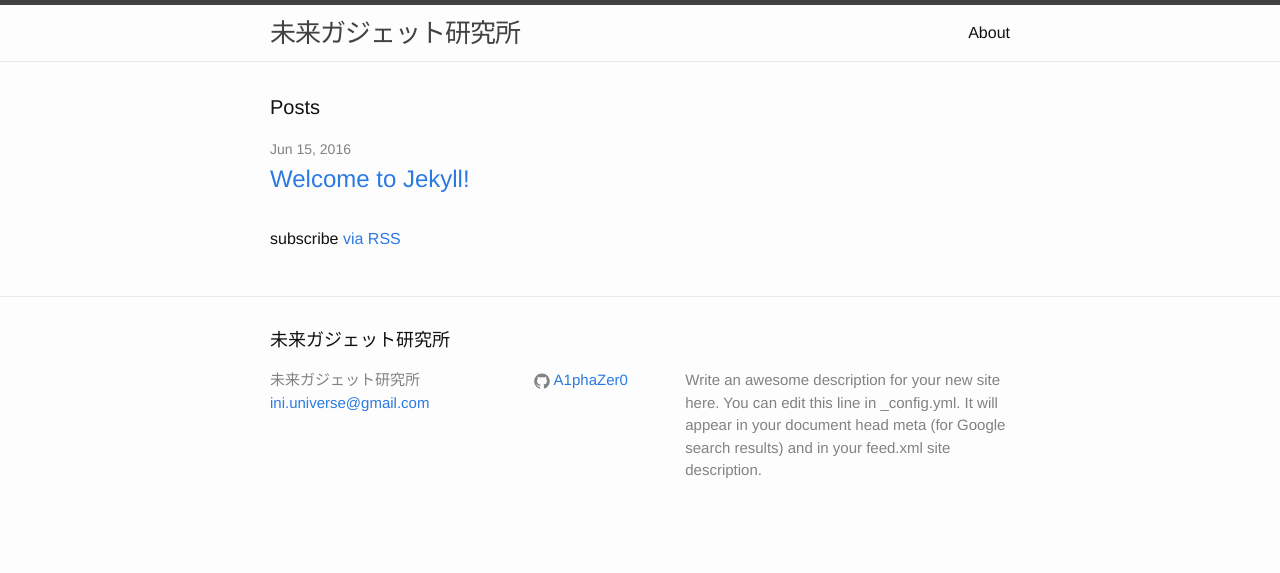
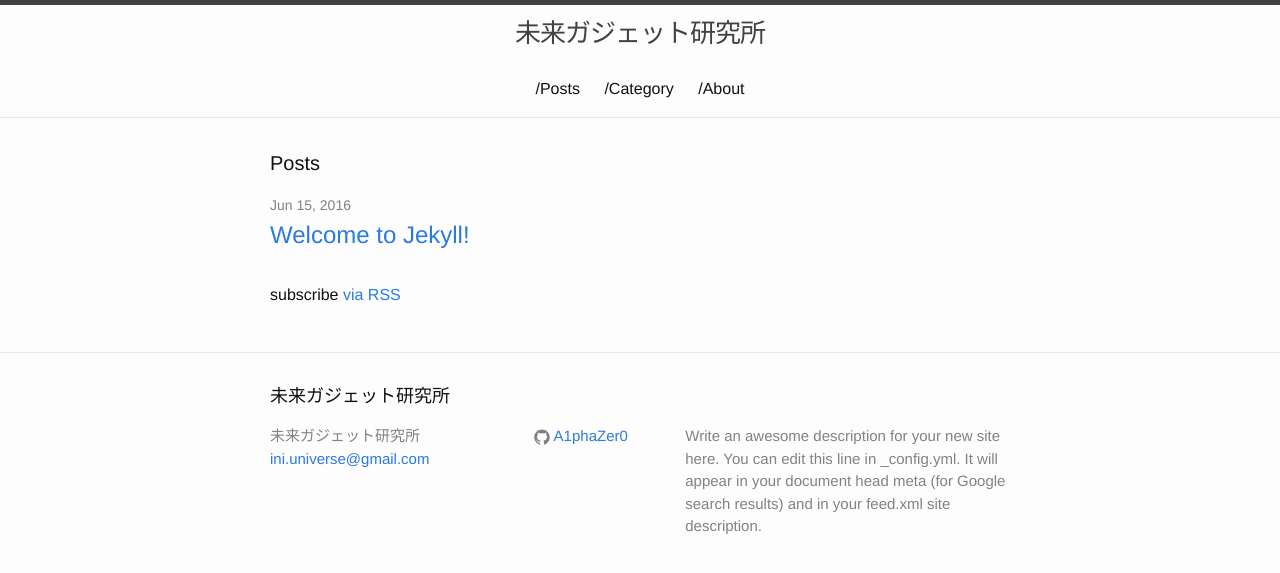
Before and after one commit to A1phaZer0/A1phaZer0.github.io, a Jekyll site: the page built from index.html, in a window 1280 px wide. Shown: the top 573 px of the page. Built offline with Jekyll 4.4.1, drawn with Linux system fonts in a browser that asks for light colours.

Commit message:
one for all

```diff
--- a/_includes/header.html
+++ b/_includes/header.html
@@ -3,6 +3,7 @@
   <div class="wrapper">
 
     <a class="site-title" href="{{ site.baseurl }}/">{{ site.title }}</a>
+    <br />
 
     <nav class="site-nav">
       <a href="#" class="menu-icon">
@@ -14,11 +15,9 @@
       </a>
 
       <div class="trigger">
-        {% for my_page in site.pages %}
-          {% if my_page.title %}
-          <a class="page-link" href="{{ my_page.url | prepend: site.baseurl }}">{{ my_page.title }}</a>
-          {% endif %}
-        {% endfor %}
+	<a class="page-link" herf="/Posts.html"> /Posts </a>
+	<a class="page-link" herf="/Categoy.html"> /Category </a>
+	<a class="page-link" herf="./about/index.html"> /About </a>
       </div>
     </nav>
 
--- a/_sass/_layout.scss
+++ b/_sass/_layout.scss
@@ -5,6 +5,7 @@
     border-top: 5px solid $grey-color-dark;
     border-bottom: 1px solid $grey-color-light;
     min-height: 56px;
+    text-align: center;
 
     // Positioning context for the mobile navigation icon
     position: relative;
@@ -16,7 +17,6 @@
     line-height: 56px;
     letter-spacing: -1px;
     margin-bottom: 0;
-    float: left;
 
     &,
     &:visited {
@@ -25,8 +25,8 @@
 }
 
 .site-nav {
-    float: right;
     line-height: 56px;
+    margin: 0 auto;
 
     .menu-icon {
         display: none;
```
